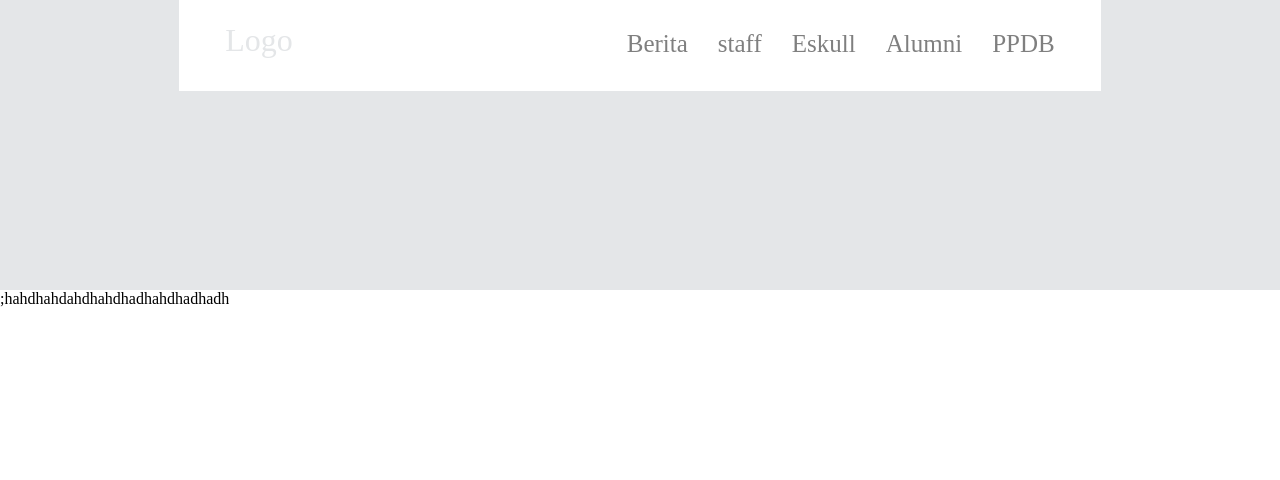
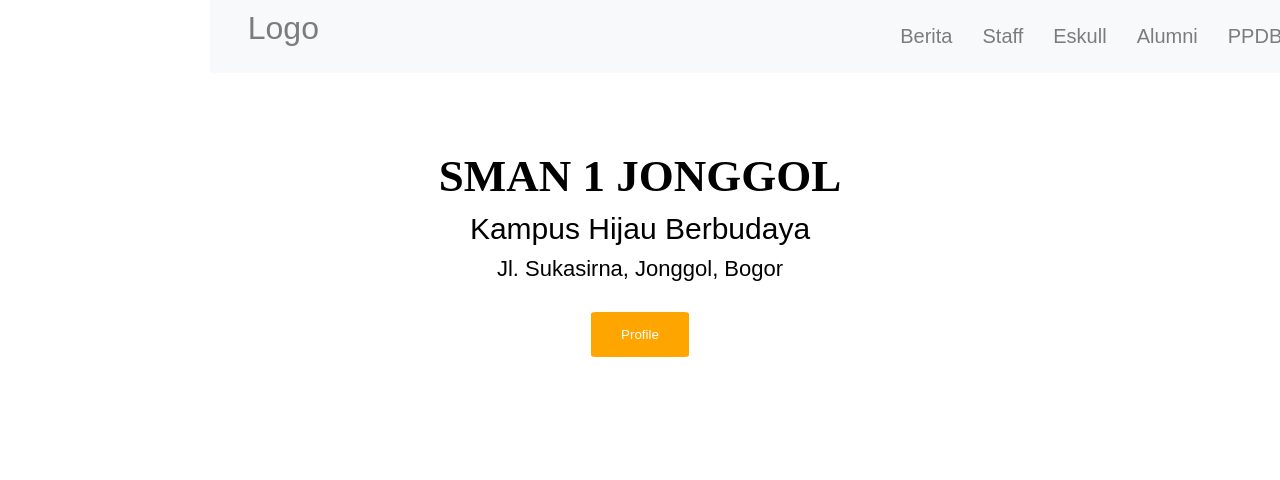
Before and after one commit to gegeact/smoerayweb, a plain HTML site: page index.html in a window 1280 px wide. Shown: the top 480 px of the page. Drawn offline with Linux system fonts and the light colour scheme.

Commit message:
header sudah fix dan banner

```diff
--- a/index.html
+++ b/index.html
@@ -7,24 +7,31 @@
     <title>SMOERAY | SMAN1JONGGOL</title>
 </head>
 <body>
-    <section class="section-detail-header">
-        <div class="header">
-            <nav class="container">
+    <Section class="">
+        <nav class="header">
+            <div class="container">
                 <p class="logo"><a href="">Logo</a></p>
                 <ul class="navigation">
                     <li><a href="">PPDB</a></li>
                     <li><a href="">Alumni</a></li>
                     <li><a href="">Eskull</a></li>
-                    <li><a href="">staff</a></li>
+                    <li><a href="">Staff</a></li>
                     <li><a href="">Berita</a></li>
                 </ul>
-            </nav>
+            </div>
+        </nav>
+    </Section>
+    <section class="banner">
+            <h1>SMAN 1 JONGGOL</h1>
+            <h3>Kampus Hijau Berbudaya</h3>
+            <p>Jl. Sukasirna, Jonggol, Bogor</p>
+            <button class="button"><a href="">Profile</a></button>
+    </section>
+    <section class="berita">
+        <div>
+
         </div>
+
     </section>
-
-    <section class="section-detail-content">
-        ;hahdhahdahdhahdhadhahdhadhadh
-    </section>
-
 </body>
 </html>
--- a/style.css
+++ b/style.css
@@ -1,68 +1,98 @@
 body {
     margin: 0;
-    background: rgb(196, 167, 167);
-}
-
-.section-detail-header {
-    height: 310px;
-    background: #e4e6e8;
-    margin-top: -10px;
-}
-.header {
-    width:72% ;
-    overflow: hidden;
-    background:white;
-    position: fixed;
-    top: 0;
-    margin-left: 14%;
-    margin-top: -10px;
-
+    padding: 0;
 }
 
 .container {
-    background-color: white;
-    width: 90%;
+    width: 95%;
+    height: 73px;
+    overflow: hidden;
     margin: auto;
+}
+
+.header {
+    width: 1110px;
+    height: 73px;
+    background:#f8f9fa;
+    margin: 0px 210px;
+    position: fixed;
 }
 
 .header .logo {
     font-size: 32px;
     float: left;
+    margin: 0;
+    padding: 10px;
+}
+.header .logo a {
+    color: rgba(0,0,0,.5);
+    text-decoration: none;
+    font-family: Arial, Helvetica, sans-serif;
+}
+
+.header .navigation {
+    float: right;
+    margin: 0;
+    padding: 10px;
+    margin-top: 15px;
 
 }
 
-.header .logo a {
-    color: #e4e6e8;
-    text-decoration: none;
-}
-.header .navigation {
+.header .navigation li {
     float: right;
-    margin-top: 40px;
-}
-
-.header .navigation li{
-    float: right;
-    margin-left:20px ;
-    font-size: 18px;
+    margin-left: 30px;
+    font-size: 20px;
     display: block;
-
 }
 
 .header .navigation li a {
     color:rgba(0,0,0,.5);
     text-decoration: none;
-    padding-left: 10px;
-    font-size: 25px;
+    font-family: Arial, Helvetica, sans-serif;
+}
+.header .navigation li a:hover {
+    color: rgba(0, 0, 0, 0.973);
 }
 
-.header .navigation li a:hover {
-    color: #adaeaf;
-
+.banner {
+    text-align: center;
+    font-size: 30px;
+    padding-top: 150px;
+    padding-bottom: 100px;
+}
+.banner h1 {
+    margin: 0;
+    margin-bottom: 10px;
+    font-weight: 700;
+    font-family: 'Times New Roman', Times, serif;
+}
+.banner h3 {
+    margin: 0;
+    margin-bottom: 10px;
+    font-weight: 500;
+    font-size: 30px;
+    font-family: Arial, Helvetica, sans-serif;
+}
+.banner p {
+    margin: 0;
+    margin-bottom: 10px;
+    font-family: Arial, Helvetica, sans-serif;
+    font-size: 22px;
 }
 
-/* background section conten */
-.section-detail-content {
-    height: 2000px;
-    background: white;
-    margin-top: -10px;
+.button {
+    background: orange;
+    border: none;
+    cursor: pointer;
+    padding: 15px 30px;
+    border-radius: 5%;
+    margin: 20px;
 }
+.button:hover {
+    background: orangered;
+}
+
+.button a {
+    color: white;
+    text-decoration: none;
+}
```
